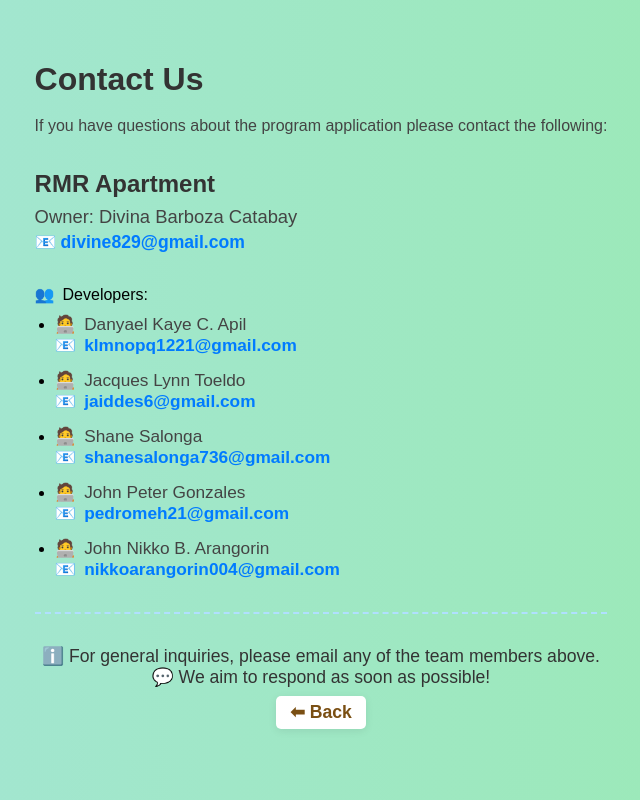
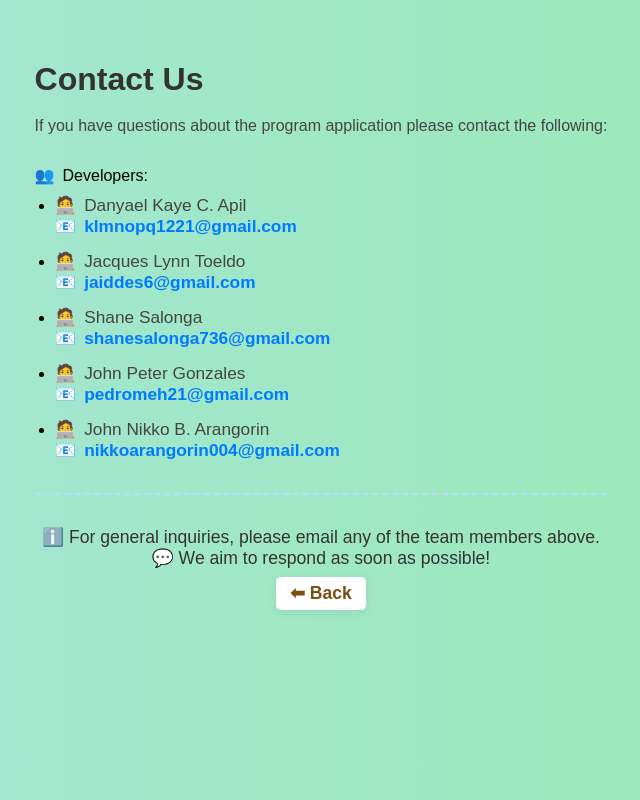
Before and after one commit to Noble636/Capstone2Mobile, a React (Create React App) app: page /contact-us in a window 1280 px wide. Shown: the whole page, without its empty margins (319-959 px from the left). Built offline with nearby package versions, Linux system fonts and the light colour scheme.

Commit message:
Initial commit

```diff
--- a/src/components/ContactUs.js
+++ b/src/components/ContactUs.js
@@ -13,23 +13,7 @@ const ContactUs = () => {
           If you have questions about the program application please contact the following:
         </p>
 
-        <div className="contactus-apartment-info" style={{ margin: "32px 0" }}>
-          <div style={{ fontSize: "1.5rem", fontWeight: "bold", color: "#333" }}>RMR Apartment</div>
-          <div style={{ fontSize: "1.15rem", marginTop: "8px", color: "#444" }}>
-            Owner: Divina Barboza Catabay
-          </div>
-          <div style={{ fontSize: "1.1rem", marginTop: "4px", color: "#444" }}>
-            <span role="img" aria-label="email">📧</span>
-            <a
-              href="mailto:divine829@gmail.com"
-              style={{ color: "#007bff", fontWeight: "bold", textDecoration: "none", marginLeft: "4px" }}
-              onMouseOver={e => (e.target.style.textDecoration = "underline")}
-              onMouseOut={e => (e.target.style.textDecoration = "none")}
-            >
-              divine829@gmail.com
-            </a>
-          </div>
-        </div>
+        {/* ...existing code... */}
 
         <div className="contactus-developers-label" style={{ marginTop: "28px", display: 'flex', alignItems: 'center', gap: '8px' }}>
           <span role="img" aria-label="team">👥</span> Developers:
```
